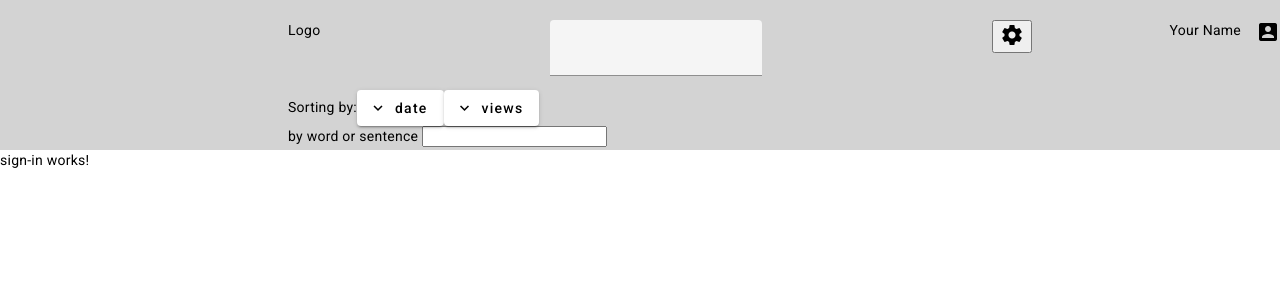
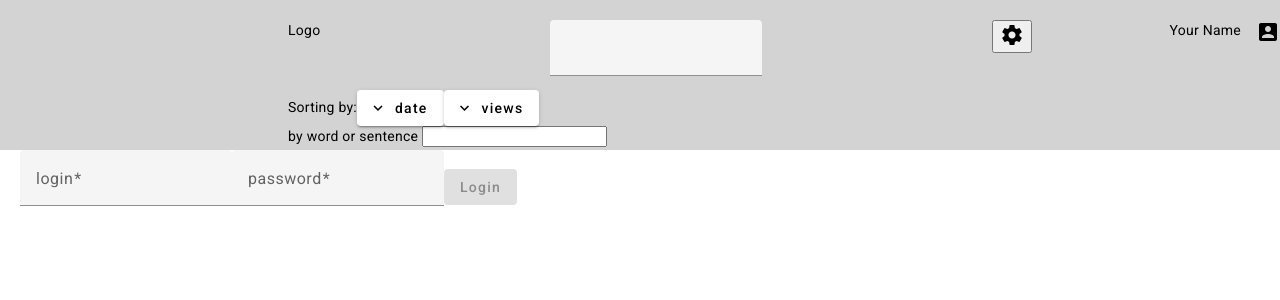
Before and after one commit to JiriSimonov/youtube-client, an Angular app in the folder youtube/: page /auth in a window 1280 px wide. Shown: the top 300 px of the page. Built offline with nearby package versions, Linux system fonts and the light colour scheme.

Commit message:
feat: add basic auth

```diff
--- a/youtube/src/app/auth/auth.module.ts
+++ b/youtube/src/app/auth/auth.module.ts
@@ -1,8 +1,10 @@
 import { NgModule } from '@angular/core';
 import { CommonModule } from '@angular/common';
 import { RouterModule, Routes } from '@angular/router';
+import { ReactiveFormsModule } from '@angular/forms';
 import { AuthPageComponent } from './pages/auth-page/auth-page.component';
 import { SignInComponent } from './components/sign-in/sign-in.component';
+import { MaterialModule } from '../core/material/material.module';
 
 const routes: Routes = [
   {
@@ -14,6 +16,6 @@ const routes: Routes = [
 
 @NgModule({
   declarations: [AuthPageComponent, SignInComponent],
-  imports: [CommonModule, RouterModule.forChild(routes)],
+  imports: [CommonModule, RouterModule.forChild(routes), ReactiveFormsModule, MaterialModule],
 })
 export class AuthModule {}
--- a/youtube/src/app/auth/components/sign-in/sign-in.component.html
+++ b/youtube/src/app/auth/components/sign-in/sign-in.component.html
@@ -1 +1,11 @@
-<p>sign-in works!</p>
+<form [formGroup]="signInForm" (ngSubmit)="onSubmit(username)">
+  <mat-form-field>
+    <mat-label>login</mat-label>
+    <input matInput formControlName="username" />
+  </mat-form-field>
+  <mat-form-field>
+    <mat-label>password</mat-label>
+    <input matInput formControlName="password" />
+  </mat-form-field>
+  <button mat-raised-button color="primary" [disabled]="signInForm.invalid">Login</button>
+</form>
--- a/youtube/src/app/auth/components/sign-in/sign-in.component.ts
+++ b/youtube/src/app/auth/components/sign-in/sign-in.component.ts
@@ -1,8 +1,32 @@
-import { Component } from '@angular/core';
+import { Component, OnInit } from '@angular/core';
+import { FormControl, FormGroup, Validators } from '@angular/forms';
+import { AuthService } from '../../services/auth.service';
 
 @Component({
   selector: 'app-sign-in',
   templateUrl: './sign-in.component.html',
   styleUrls: ['./sign-in.component.scss'],
 })
-export class SignInComponent {}
+export class SignInComponent implements OnInit {
+  public signInForm!: FormGroup<{
+    username: FormControl<string | null>;
+    password: FormControl<string | null>;
+  }>;
+
+  constructor(private authService: AuthService) {}
+
+  public ngOnInit(): void {
+    this.signInForm = new FormGroup({
+      username: new FormControl('', [Validators.required, Validators.minLength(3), Validators.maxLength(12)]),
+      password: new FormControl('', [Validators.required, Validators.minLength(3), Validators.maxLength(12)]),
+    });
+  }
+
+  public get username(): string {
+    return this.signInForm.controls.username.value ?? 'Your Name';
+  }
+
+  public onSubmit(username: string): void {
+    this.authService.signIn(username);
+  }
+}
--- a/youtube/src/app/auth/pages/auth-page/auth-page.component.html
+++ b/youtube/src/app/auth/pages/auth-page/auth-page.component.html
@@ -1 +1,3 @@
-<app-sign-in></app-sign-in>
+<div class="container">
+  <app-sign-in></app-sign-in>
+</div>
--- /dev/null
+++ b/youtube/src/app/auth/services/auth.service.ts
@@ -0,0 +1,24 @@
+import { Injectable } from '@angular/core';
+import { Router } from '@angular/router';
+import { BehaviorSubject } from 'rxjs';
+
+@Injectable({
+  providedIn: 'root',
+})
+export class AuthService {
+  private isUser$$ = new BehaviorSubject<string>('Your Name');
+  public isUser$ = this.isUser$$.asObservable();
+
+  constructor(private router: Router) {}
+
+  public signIn(username: string): void {
+    this.isUser$$.next(username);
+    localStorage.setItem('auth', username);
+    this.router.navigate(['youtube'], { replaceUrl: true }).catch();
+  }
+
+  public signOut(): void {
+    this.isUser$$.next('Your Name');
+    localStorage.clear();
+  }
+}
--- a/youtube/src/app/core/header/components/user/user.component.html
+++ b/youtube/src/app/core/header/components/user/user.component.html
@@ -1,4 +1,4 @@
 <div class="user">
-  <div class="user__username">Your Name</div>
+  <div class="user__username">{{ user$ | async }}</div>
   <div class="user__avatar"><mat-icon class="mat-icon-rtl-mirror">account_box</mat-icon></div>
 </div>
--- a/youtube/src/app/core/header/components/user/user.component.ts
+++ b/youtube/src/app/core/header/components/user/user.component.ts
@@ -1,8 +1,12 @@
 import { Component } from '@angular/core';
+import { AuthService } from 'src/app/auth/services/auth.service';
 
 @Component({
   selector: 'app-user',
   templateUrl: './user.component.html',
   styleUrls: ['./user.component.scss'],
 })
-export class UserComponent {}
+export class UserComponent {
+  public user$ = this.authService.isUser$;
+  constructor(private authService: AuthService) {}
+}
--- a/youtube/src/app/core/not-found/components/not-found-page/not-found-page.component.ts
+++ b/youtube/src/app/core/not-found/components/not-found-page/not-found-page.component.ts
@@ -3,8 +3,6 @@ import { Component } from '@angular/core';
 @Component({
   selector: 'app-not-found-page',
   templateUrl: './not-found-page.component.html',
-  styleUrls: ['./not-found-page.component.scss']
+  styleUrls: ['./not-found-page.component.scss'],
 })
-export class NotFoundPageComponent {
-
-}
+export class NotFoundPageComponent {}
```
